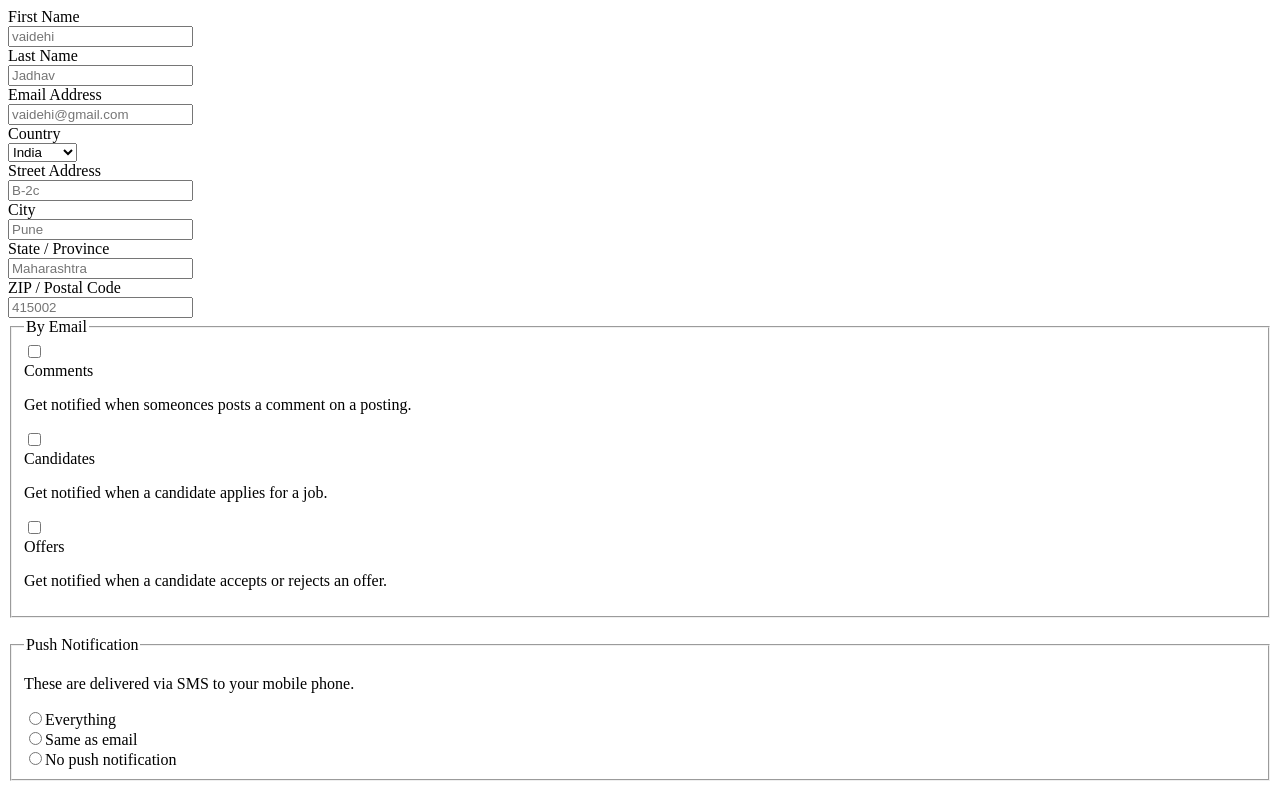
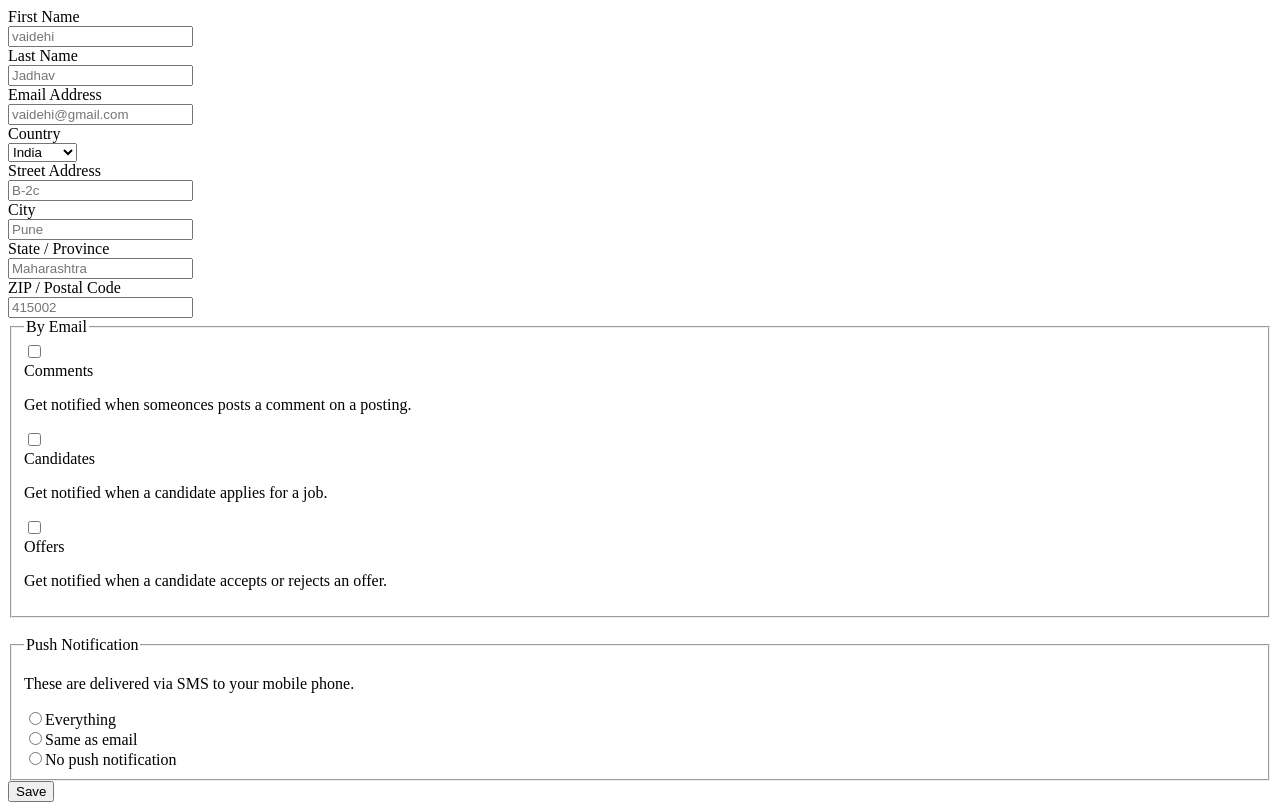
Before and after one commit to vaidehijadhav/react-form2, a React (Create React App) app: page / in a window 1280 px wide. Built offline with nearby package versions, Linux system fonts and the light colour scheme.

Commit message:
add button

```diff
--- a/src/App.js
+++ b/src/App.js
@@ -26,7 +26,7 @@ function App() {
   }
   return (
     <div className='flex flex-col items-center mt-2'>
-      <form>
+      <form >
         <label htmlFor='firstName'>First Name</label>
         <br/>
         <input type='text' placeholder='vaidehi'
@@ -171,6 +171,9 @@ function App() {
 
           <label htmlFor='pushNothing'>No push notification</label>
         </fieldset>
+
+        <button
+        className='bg-blue-500 text-white font-bold rounded py-2 px-4'>Save</button>
       </form>
     </div>
   );
```
